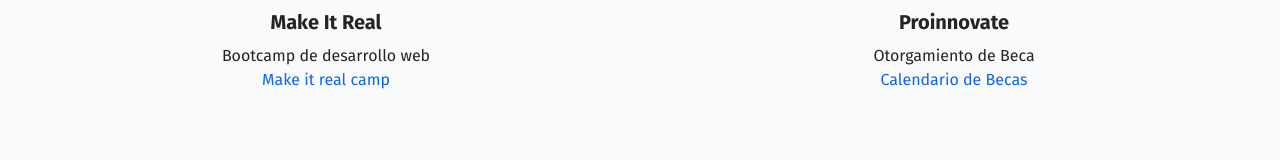
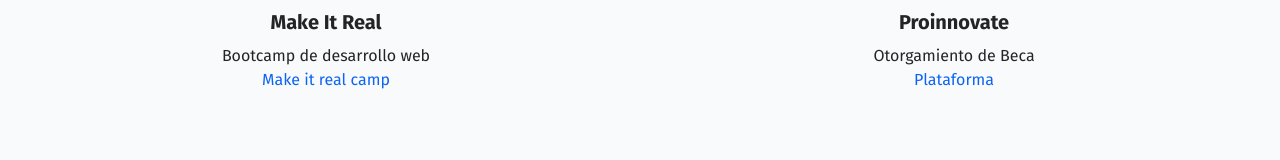
Before and after one commit to heblopez/front-explora-peru, a React (Vite) app: page /about-us in a window 1280 px wide. Shown: the part 1248-1408 px from the top of the page. Built offline with nearby package versions, Linux system fonts and the light colour scheme.

Commit message:
feat: add target blank

```diff
--- a/src/pages/AboutExplora.tsx
+++ b/src/pages/AboutExplora.tsx
@@ -156,7 +156,11 @@ function AboutExplora() {
             </div>
             <h3 className='text-xl font-semibold mb-2'>Make It Real</h3>
             <p>Bootcamp de desarrollo web</p>
-            <a href='#' className='text-primary'>
+            <a
+              target='_blank'
+              href='https://makeitreal.camp/programa-becas-de-bootcamp-proinnovate-2024'
+              className='text-primary'
+            >
               Make it real camp
             </a>
           </div>
@@ -170,8 +174,12 @@ function AboutExplora() {
             </div>
             <h3 className='text-xl font-semibold mb-2'>Proinnovate</h3>
             <p>Otorgamiento de Beca </p>
-            <a href='#' className='text-primary'>
-              Calendario de Becas
+            <a
+              target='_blank'
+              href='https://inngenius.proinnovate.gob.pe/login'
+              className='text-primary'
+            >
+              Plataforma
             </a>
           </div>
         </div>
```
